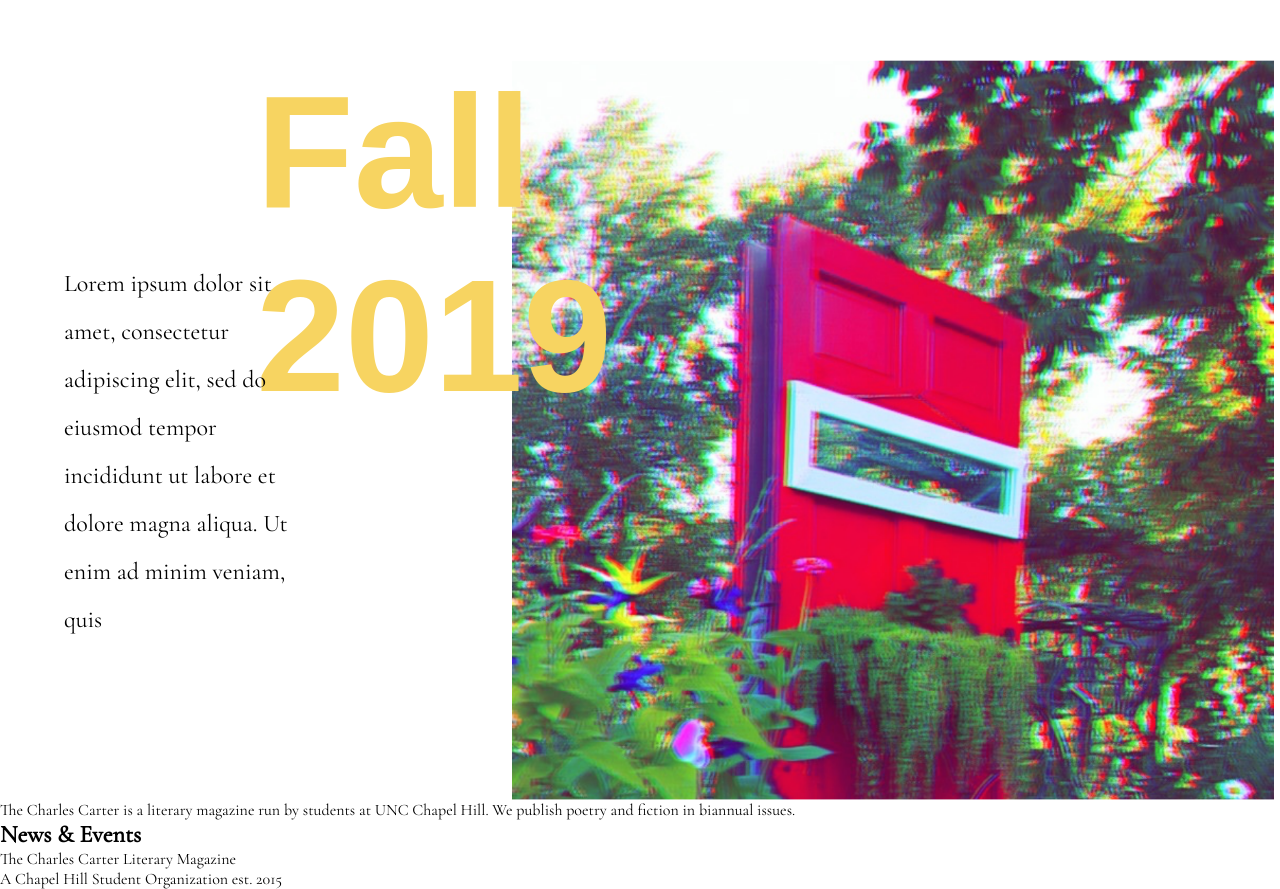
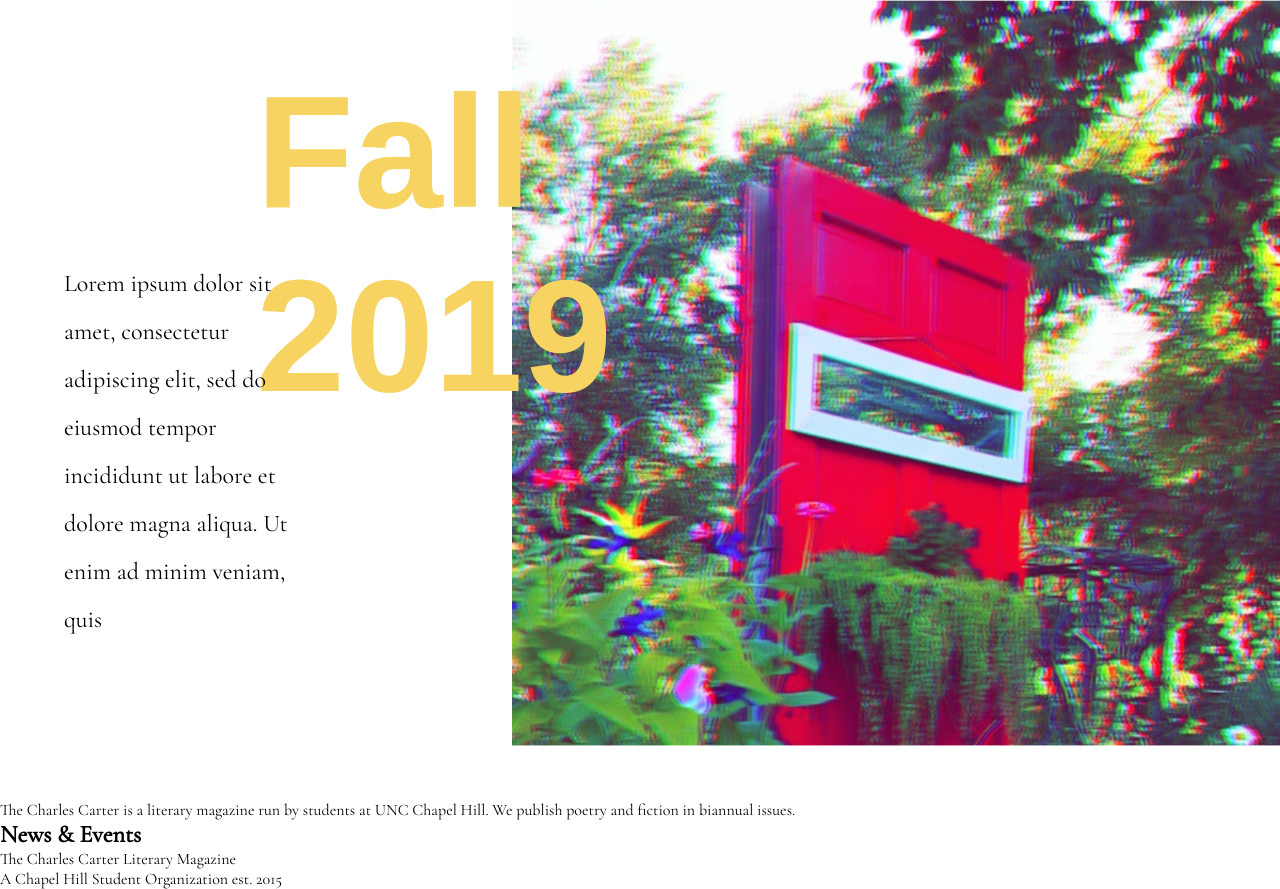
Before and after one commit to coemacfarlane/charles-carter, a PHP site: page / in a window 1280 px wide. Run offline with PHP 8.4, Linux system fonts and the light colour scheme; some web fonts are replaced.

Commit message:
index links

```diff
--- a/css/style.css
+++ b/css/style.css
@@ -40,7 +40,11 @@ header {
 }
 
 #cover {
-  grid-area: img;
+  grid-area: 1 / 3 / span 4 / 3;
+}
+
+#cover img {
+  width: 100%;
 }
 
 #label {
--- a/index.html
+++ b/index.html
@@ -19,6 +19,8 @@
       rel="stylesheet"
     />
     <link rel="stylesheet" href="https://use.typekit.net/anr7skv.css" />
+
+    <script src="/js/script.js"></script>
   </head>
   <body>
     <header>
@@ -34,7 +36,7 @@
         veniam, quis
       </p>
       <a id="cover" href="issue.html"
-        ><img src="imgs/temp_cover.png" alt="issue cover" height="100%"
+        ><img src="imgs/temp_cover.png" alt="issue cover"
       /></a>
     </header>
 
```
